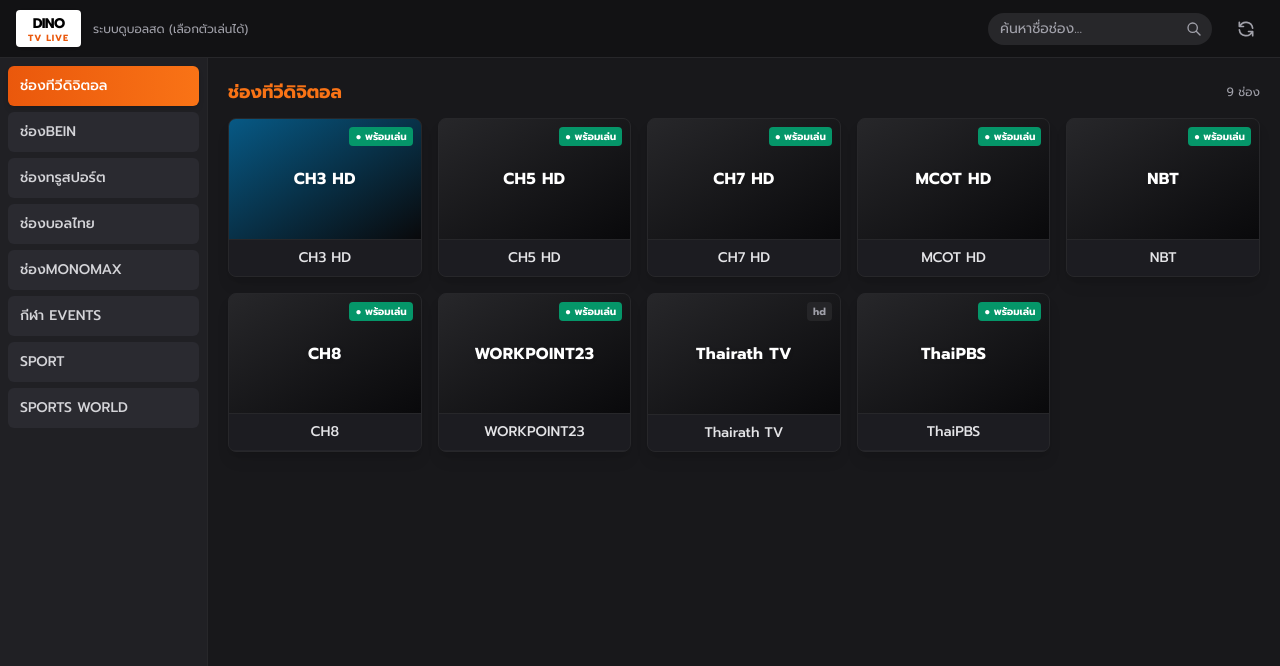
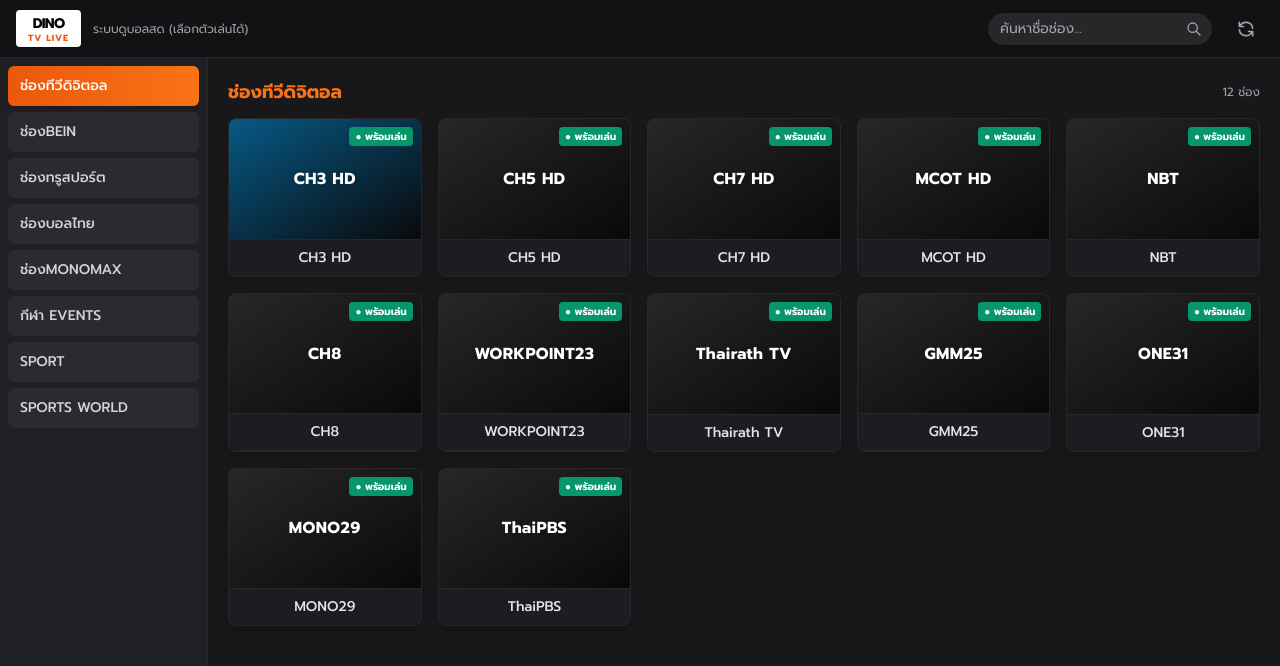
Before and after one commit to 2209fifa2209-create/bola, a plain HTML site: page index.html in a window 1280 px wide. Drawn offline with nearby package versions, Linux system fonts and the light colour scheme.

Commit message:
Update Thairath TV URL and add new channels

```diff
--- a/index.html
+++ b/index.html
@@ -175,7 +175,10 @@
             { id: 'nbt', name: 'NBT', category: 'digital', badge: 'hd', color: 'from-zinc-800 to-zinc-950', url: 'https://edge-2.m-fixer.net:8092/stream/true/nbthd/master.m3u8' },
             { id: 'ch8', name: 'CH8', category: 'digital', badge: 'hd', color: 'from-zinc-800 to-zinc-950', url: 'https://edge-2.m-fixer.net:8092/stream/ais/ch8/master.m3u8' },
             { id: 'workpoint', name: 'WORKPOINT23', category: 'digital', badge: 'hd', color: 'from-zinc-800 to-zinc-950', url: 'https://edge-2.m-fixer.net:8092/stream/ais/workpoint/master.m3u8' },
-            { id: 'thairath', name: 'Thairath TV', category: 'digital', badge: 'hd', color: 'from-zinc-800 to-zinc-950', url: '', referer: '' },
+            { id: 'thairath', name: 'Thairath TV', category: 'digital', badge: 'hd', color: 'from-zinc-800 to-zinc-950', url: 'https://edge-2.m-fixer.net:8092/stream/true/thairathtvhd/master.m3u8'},
+            { id: 'gmm', name: 'GMM25', category: 'digital', badge: 'hd', color: 'from-zinc-800 to-zinc-950', url: 'https://cri-streamer3.cdn.3bbtv.com:8443/3bb/live/25/25.mpd'},
+            { id: 'one', name: 'ONE31', category: 'digital', badge: 'hd', color: 'from-zinc-800 to-zinc-950', url: 'https://cri-streamer3.cdn.3bbtv.com:8443/3bb/live/31/31.mpd'},
+            { id: 'mono', name: 'MONO29', category: 'digital', badge: 'hd', color: 'from-zinc-800 to-zinc-950', url: 'https://cri-streamer3.cdn.3bbtv.com:8443/3bb/live/29/29.mpd'},
             { id: 'thaipbs', name: 'ThaiPBS', category: 'digital', badge: 'hd', color: 'from-zinc-800 to-zinc-950', url: 'https://idooxtream.streaming-fast.com/xtream/WISEPLAY/live/atmflix/index.php?c=amarintv', referer: 'https://idooxtream.streaming-fast.com',userAgent:'Mozilla/5.0 (Macintosh; Intel Mac OS X 10_11_2) AppleWebKit/601.3.9 (KHTML, like Gecko) Version/9.0.2 Safari/601.3.9' }
         ];
 
```
